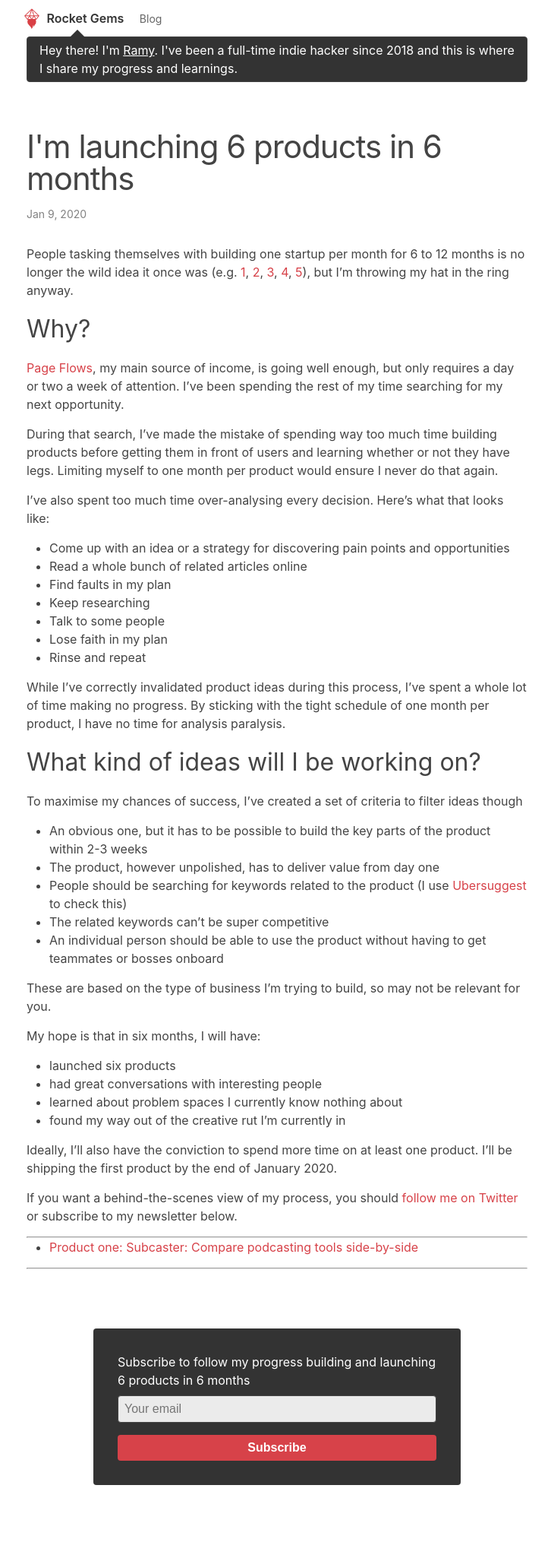
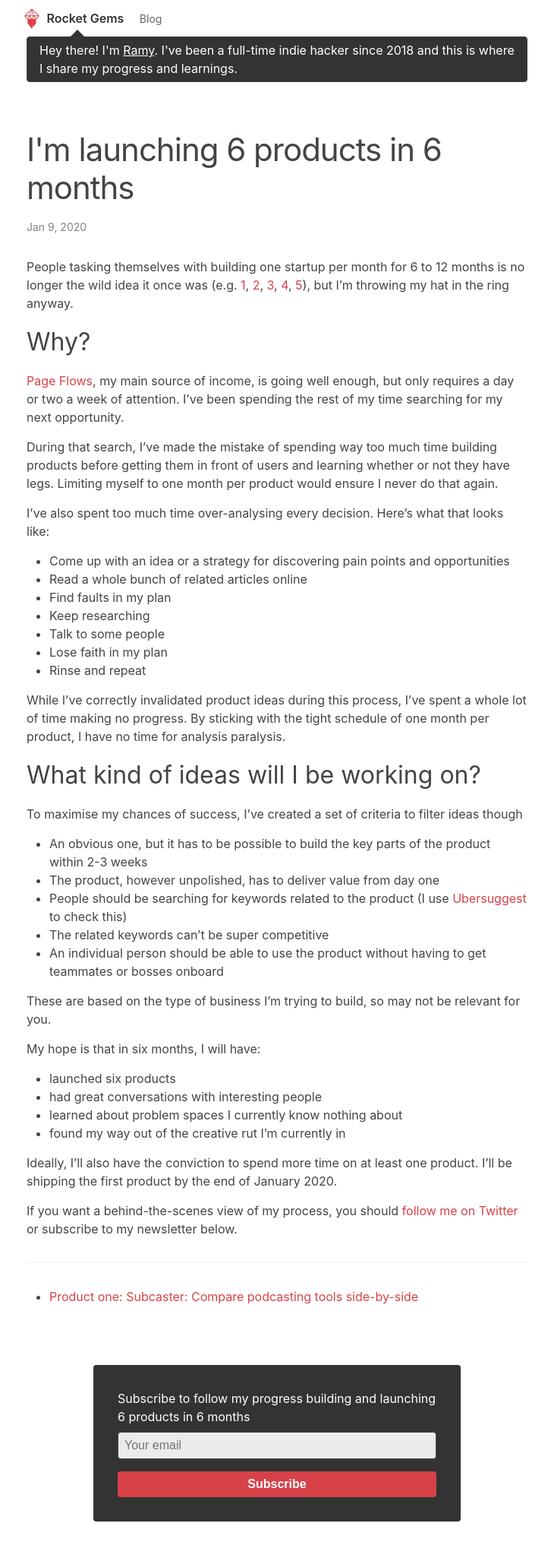
Before and after one commit to ramykhuffash/ramykhuffash.github.io, a Jekyll site: the page built from _posts/2020-01-09-6-products-in-6-months.markdown, in a window 1280 px wide. Shown: the whole page at 76% size, without its empty margins (275-1001 px from the left). Built offline with Jekyll 4.4.1, drawn with Linux system fonts in a browser that asks for light colours; before the commit the page ends 2002 px from its top, so only the background shows below that.

Commit message:
blog post

```diff
--- a/_posts/2020-01-09-6-products-in-6-months.markdown
+++ b/_posts/2020-01-09-6-products-in-6-months.markdown
@@ -44,6 +44,5 @@
 
 If you want a behind-the-scenes view of my process, you should <a href="https://twitter.com/ramykhuffash" target="_blank" rel="nofollow">follow me on Twitter</a> or subscribe to my newsletter below.
 
-<hr />
- - <a href="https://rocketgems.com/2020/01/09/6-products-in-6-months.html">Product one: Subcaster: Compare podcasting tools side-by-side</a>
- <hr />
+<hr style="margin-top: 2rem; margin-bottom: 2rem; border-bottom: none; border-left: none; border-right: none; border-top: 1px solid #eee;" />
+ - <a href="https://rocketgems.com/2020/01/09/product-one-subcaster.html">Product one: Subcaster: Compare podcasting tools side-by-side</a>
--- a/_posts/2020-01-31-product-one-subcaster.markdown
+++ b/_posts/2020-01-31-product-one-subcaster.markdown
@@ -1,7 +1,7 @@
 ---
 layout: post
 title:  "Product 1/6 - Subcaster: Compare podcast tools side-by-side"
-date:   2020-01-31 10:05:13 +0100
+date:   2020-01-31 00:00:13 +0100
 ---
 
 *This is the first update from my "<a href="https://rocketgems.com/2020/01/09/6-products-in-6-months.html">launch 6 products in 6 months</a>" challenge*
--- a/_sass/minima/_layout.scss
+++ b/_sass/minima/_layout.scss
@@ -165,7 +165,7 @@
 .post-title {
   @include relative-font-size(2.625);
   letter-spacing: -1px;
-  line-height: 1;
+  line-height: 1.2;
 
   @include media-query($on-laptop) {
     @include relative-font-size(2.25);
```
